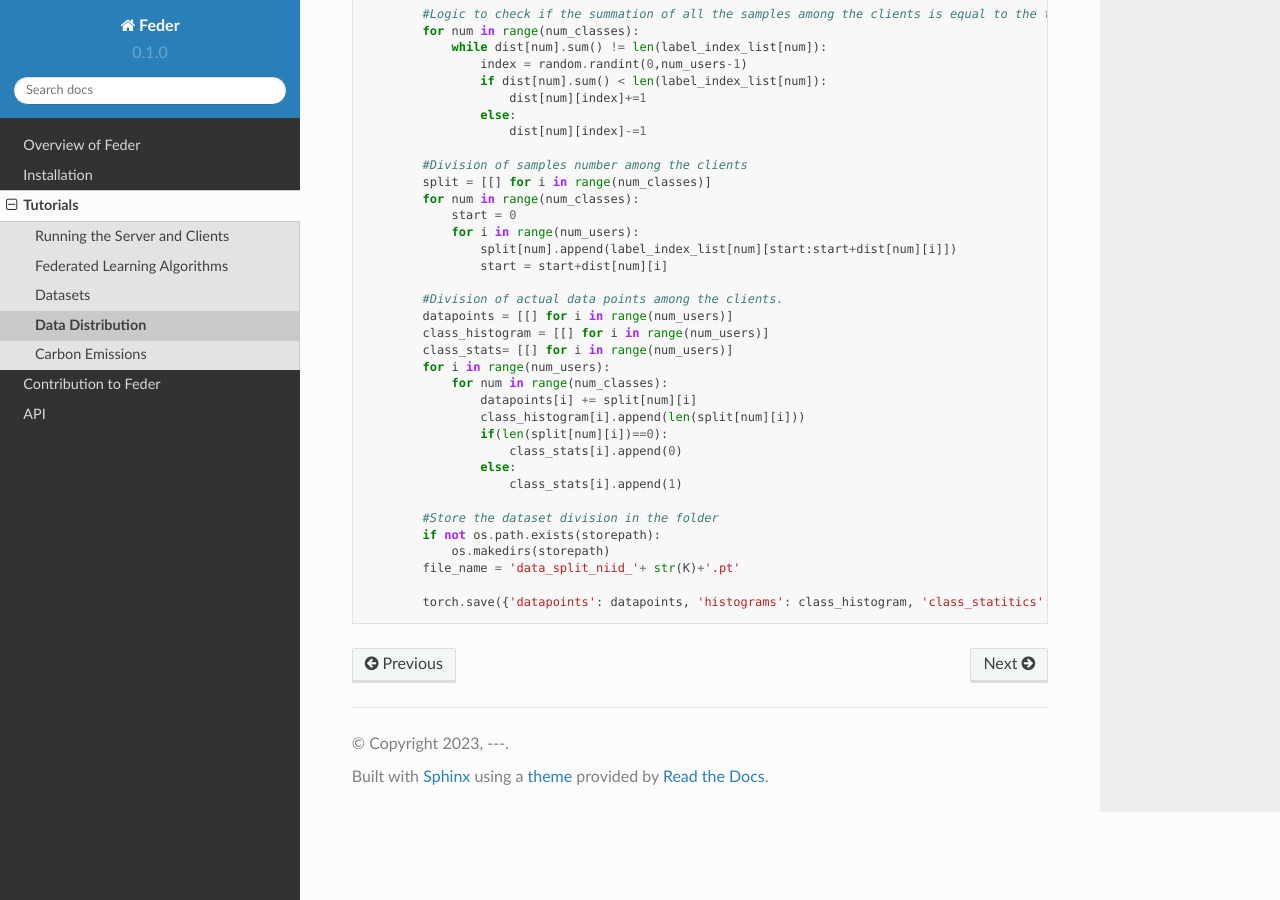
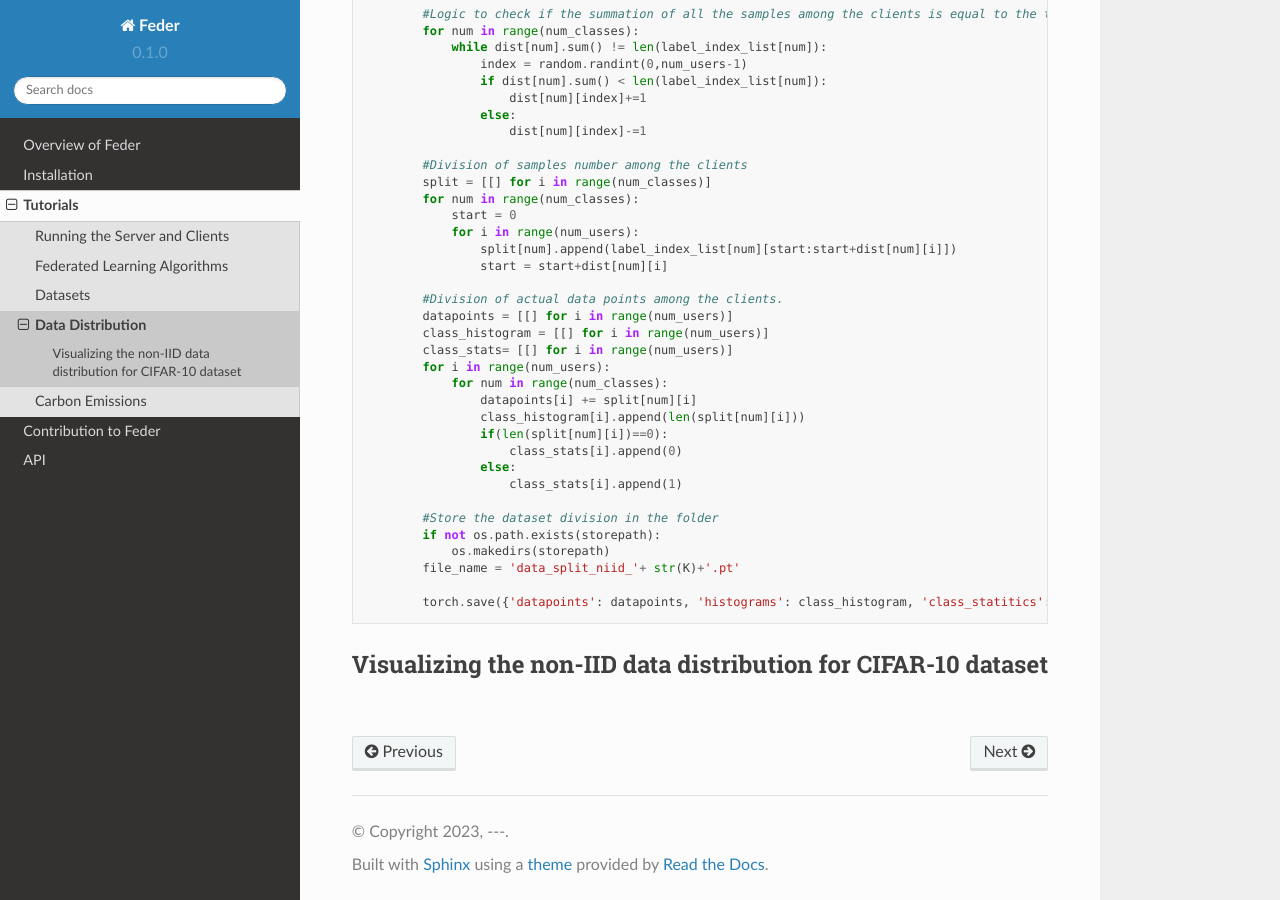
Before and after one commit to Kasliwal17/Feder, a Sphinx documentation site: the page built from docs/source/tutorials/data_distribution.rst, in a window 1280 px wide and 900 px high, scrolled down 1302 px. Built offline with Sphinx 7.4.7 and the Read the Docs theme 2.0.0, drawn with Linux system fonts in a browser that asks for light colours.

Commit message:
Update data_distribution.rst

```diff
--- a/docs/source/tutorials/data_distribution.rst
+++ b/docs/source/tutorials/data_distribution.rst
@@ -103,3 +103,6 @@ Feder allows the option to train with either IID or non-IID data distribution. T
             file_name = 'data_split_niid_'+ str(K)+'.pt'
 
             torch.save({'datapoints': datapoints, 'histograms': class_histogram, 'class_statitics': class_stats}, storepath + file_name)
+
+Visualizing the non-IID data distribution for CIFAR-10 dataset
+--------------------------------------------------------------
```
